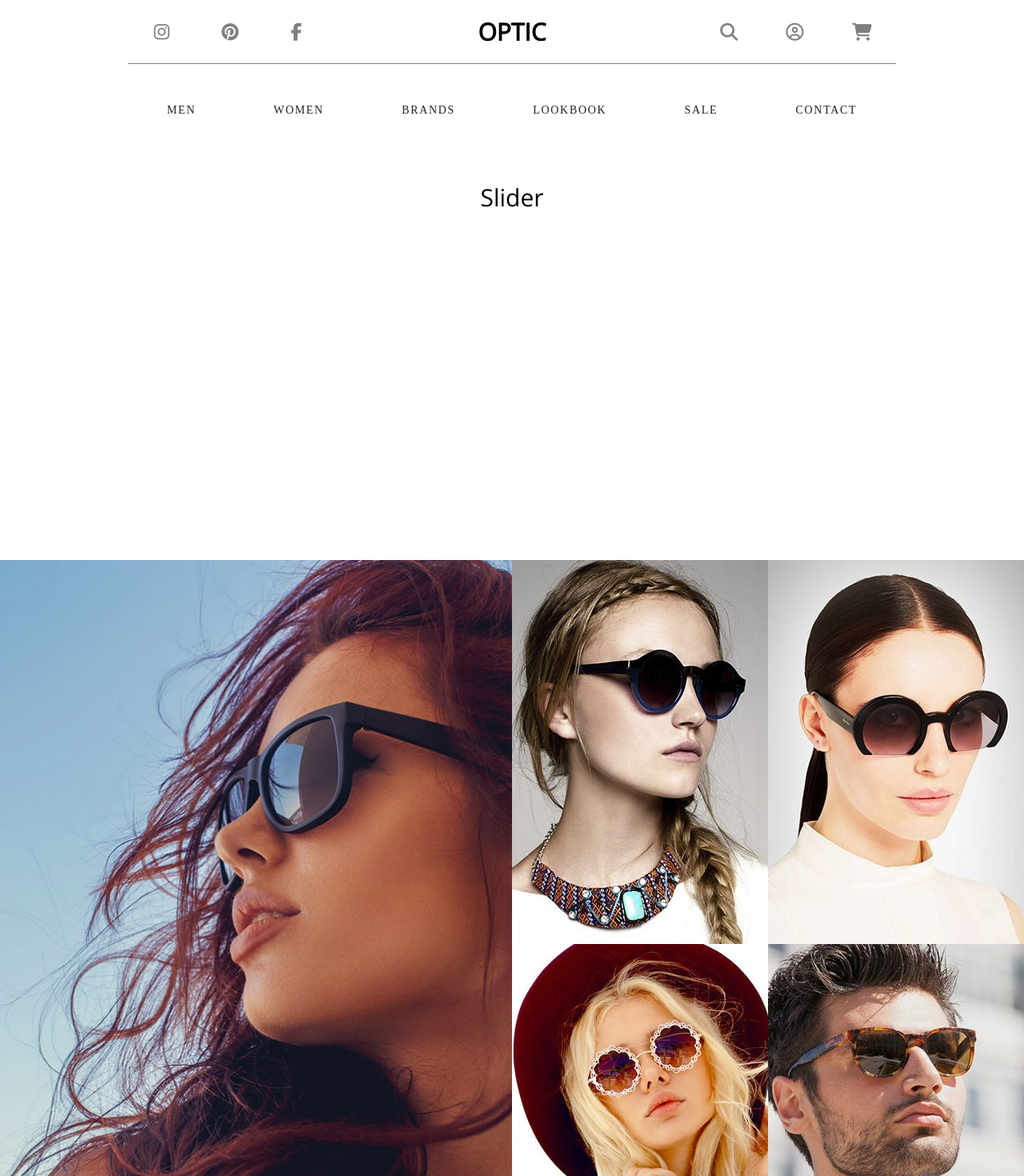
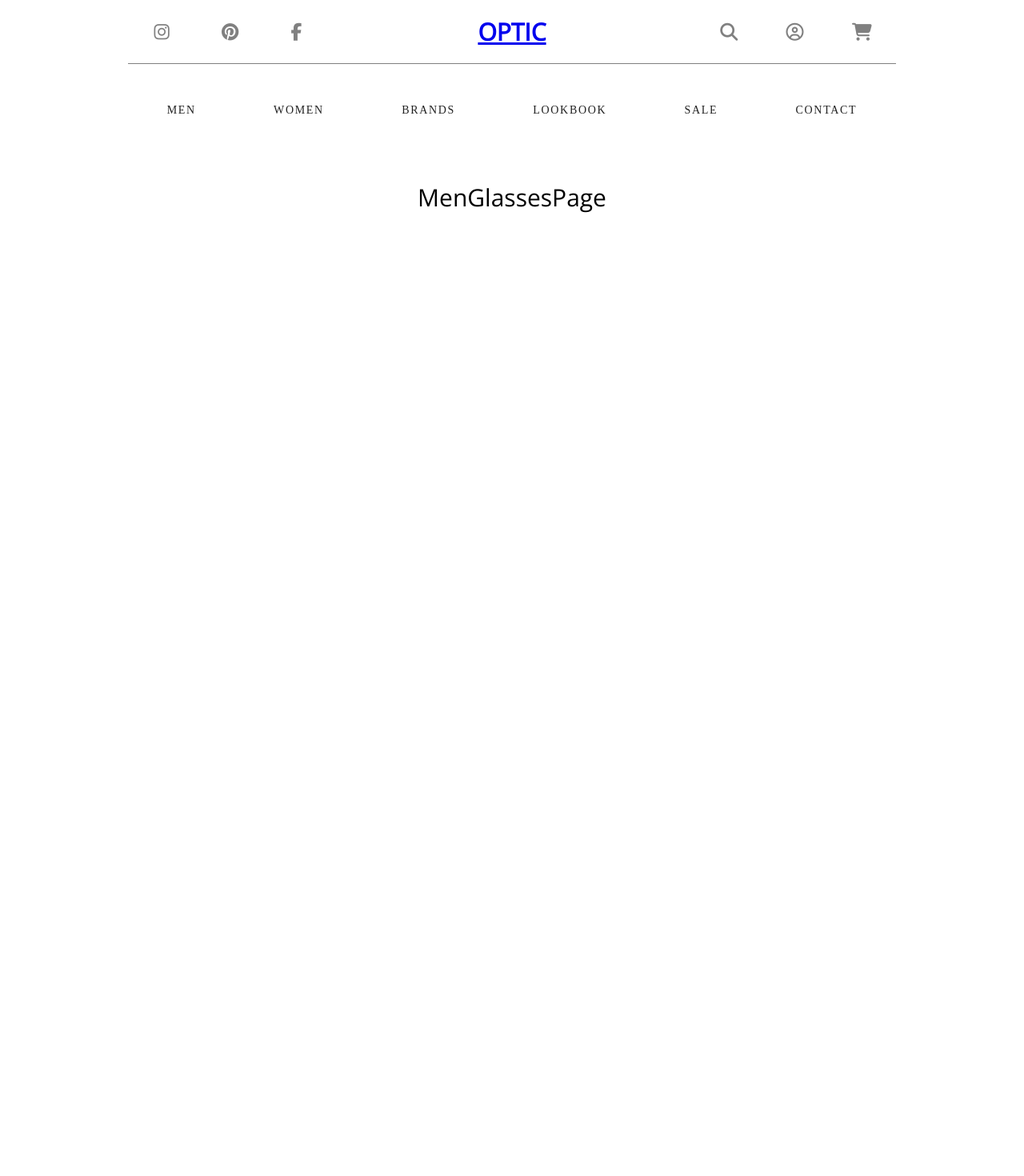
Before and after one commit to czyzu05/optic-shop, a React (Create React App) app: page /men in a window 1280 px wide. Shown: the top 1470 px of the page at 80% size. After the commit the page ends 800 px from the top, so only its background shows below. Built offline with nearby package versions, Linux system fonts and the light colour scheme.

Commit message:
implement routing

```diff
--- a/src/layouts/App.js
+++ b/src/layouts/App.js
@@ -3,9 +3,7 @@ import { BrowserRouter as Router } from "react-router-dom";
 
 import Header from "./Header";
 import Navigation from "./Navigation";
-import Slider from "./Slider";
-import Gallery from "./Gallery";
-import Arivals from "./Arivals";
+import Page from './Page'
 
 import "../styles/App.css";
 
@@ -19,10 +17,9 @@ function App() {
         </header>
 
         <section>
-          <Slider />
+          <Page/>
         </section>
-        <Gallery />
-        <Arivals />
+
       </div>
     </Router>
   );
--- a/src/layouts/Header.js
+++ b/src/layouts/Header.js
@@ -1,4 +1,5 @@
 import React from 'react';
+import {NavLink} from 'react-router-dom'
 
 import '../styles/Header.css'
 
@@ -12,7 +13,7 @@ const Header = () => {
             </div>
 
             <div className="name">
-                <p>Optic</p>
+                <p><NavLink to="/" exact>Optic</NavLink></p>
             </div>
 
             <div className="panel">
--- /dev/null
+++ b/src/layouts/Page.js
@@ -0,0 +1,28 @@
+import React from 'react'
+import {Route, Switch} from 'react-router-dom'
+
+import HomePage from '../pages/HomePage'
+import MenGlassesPage from '../pages/MenGlassesPage'
+import WomenGlassesPage from '../pages/WomenGlassesPage'
+import BrandsPage from '../pages/BrandsPage'
+import LookbookPage from '../pages/LookbookPage'
+import SalePage from '../pages/SalePage'
+import ContactPage from '../pages/ContactPage'
+
+const Page = () => {
+    return (
+        <>
+            <Switch>
+                <Route path="/" exact component={HomePage}/>
+                <Route path="/men" component={MenGlassesPage}/>
+                <Route path="/women" component={WomenGlassesPage}/>
+                <Route path="/brands" component={BrandsPage}/>
+                <Route path="/lookbook" component={LookbookPage}/>
+                <Route path="/sale" component={SalePage}/>
+                <Route path="/contact" component={ContactPage}/>
+            </Switch>
+        </>
+    )
+}
+
+export default Page
--- /dev/null
+++ b/src/pages/BrandsPage.js
@@ -0,0 +1,11 @@
+import React from 'react'
+
+const BrandsPage = () => {
+    return (
+        <div>
+            Brands Page
+        </div>
+    );
+}
+
+export default BrandsPage;
--- /dev/null
+++ b/src/pages/ContactPage.js
@@ -0,0 +1,11 @@
+import React from 'react'
+
+const ContactPage = () => {
+    return (
+        <div>
+            ContactPage
+        </div>
+    );
+}
+
+export default ContactPage;
--- /dev/null
+++ b/src/pages/HomePage.js
@@ -0,0 +1,17 @@
+import React from 'react'
+
+import Slider from '../layouts/Slider'
+import Gallery from '../layouts/Gallery'
+import Arrivals from '../layouts/Arivals'
+
+const HomePage = () => {
+    return (
+        <>
+            {<Slider/>}
+            {<Gallery/>}
+            {<Arrivals/>}
+        </>
+    );
+}
+
+export default HomePage;
--- /dev/null
+++ b/src/pages/LookbookPage.js
@@ -0,0 +1,11 @@
+import React from 'react'
+
+const LookbookPage = () => {
+    return (
+        <div>
+            LookbookPage
+        </div>
+    );
+}
+
+export default LookbookPage;
--- /dev/null
+++ b/src/pages/MenGlassesPage.js
@@ -0,0 +1,11 @@
+import React from 'react'
+
+const MenGlassesPage = () => {
+    return (
+        <div>
+            MenGlassesPage
+        </div>
+    );
+}
+
+export default MenGlassesPage;
--- /dev/null
+++ b/src/pages/SalePage.js
@@ -0,0 +1,11 @@
+import React from 'react'
+
+const SalePage = () => {
+    return (
+        <div>
+            SalePage
+        </div>
+    );
+}
+
+export default SalePage;
--- /dev/null
+++ b/src/pages/WomenGlassesPage.js
@@ -0,0 +1,11 @@
+import React from 'react'
+
+const WomenGlassesPage = () => {
+    return (
+        <div>
+            WomenGlassesPage
+        </div>
+    );
+}
+
+export default WomenGlassesPage;
--- a/src/styles/App.css
+++ b/src/styles/App.css
@@ -17,5 +17,5 @@ section {
   flex-basis: 63vh;
   padding: 30px 0;
   margin: 0 auto;
-  width: 75%;
+  width: 100%;
 }
```
